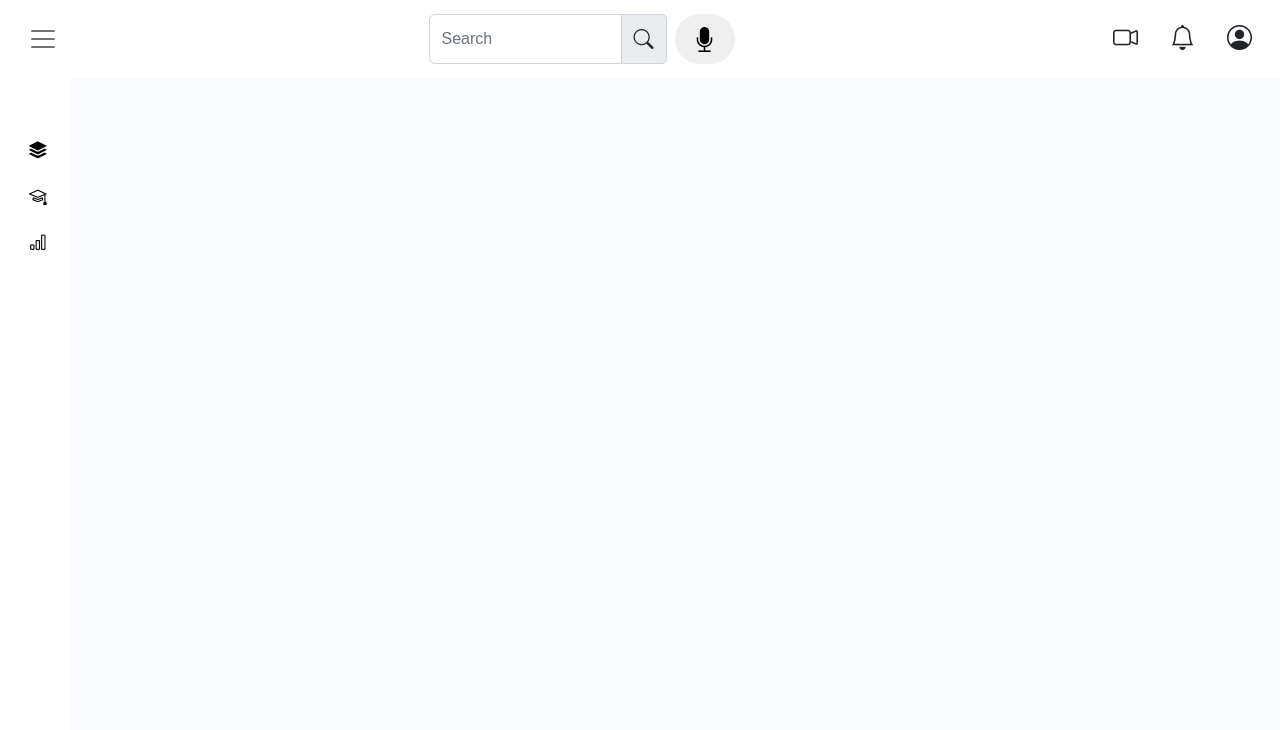
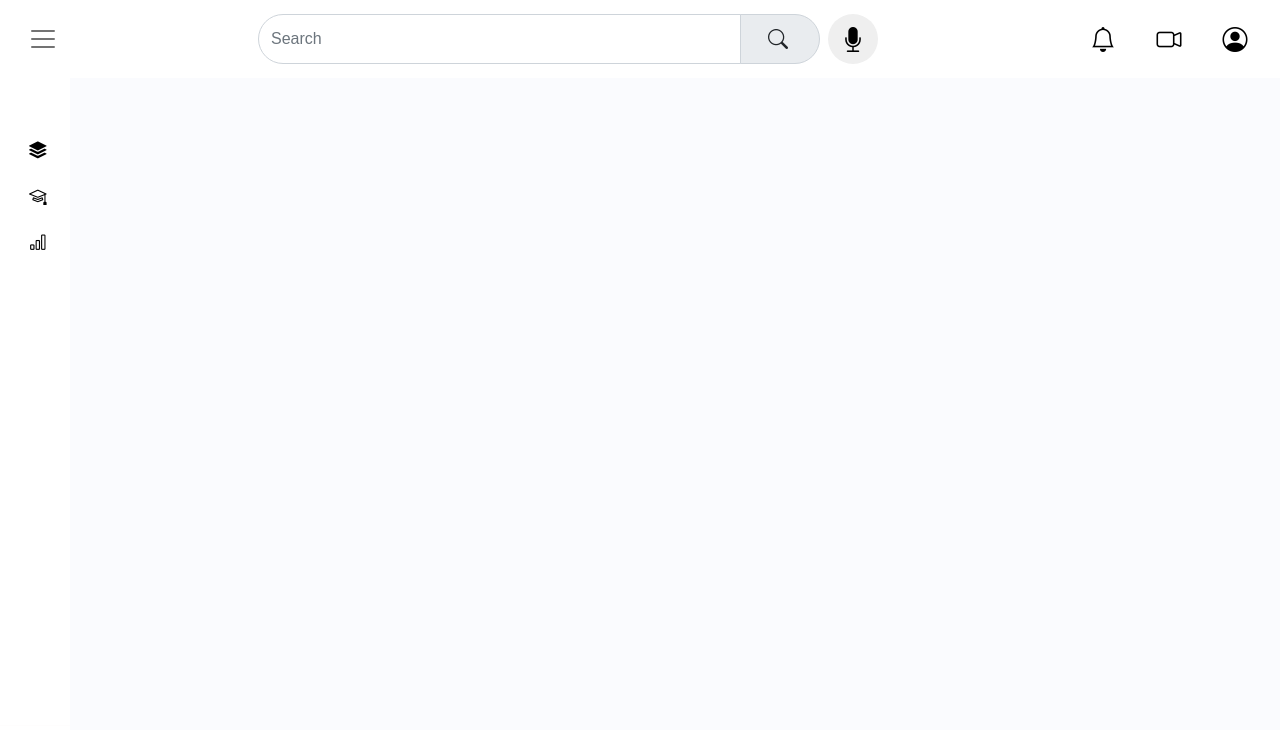
Before and after one commit to manojnamana/nuclues-Project, a plain HTML site: page navbar.html in a window 1280 px wide. Shown: the top 730 px of the page. Drawn offline with nearby package versions, Linux system fonts and the light colour scheme; some icons are missing.

```diff
--- a/navbar.html
+++ b/navbar.html
@@ -182,6 +182,26 @@
 
 
 }
+
+.hi{
+  background-color: transparent;
+}
+.hovered:hover{
+  background-color:#007bff;
+  color:white;
+}
+
+.hovered:hover p {
+  color:white;
+}
+.hovered:hover span {
+  color:white;
+}
+
+.hovered:hover i {
+  color:white;
+}
+
 </style>
 </head>
 <body>
@@ -189,22 +209,25 @@
 
     <nav class="navbar  bg-white fixed-top">
         <div class="container-fluid" >
-          <button class="navbar-toggler toggle-btn" type="button" data-bs-toggle="collapse" data-bs-target="#navbarNavAltMarkup" aria-controls="navbarNavAltMarkup" aria-expanded="false" aria-label="Toggle navigation">
+          <button class="navbar-toggler toggle-btn hovered" type="button" data-bs-toggle="collapse" data-bs-target="#navbarNavAltMarkup" aria-controls="navbarNavAltMarkup" aria-expanded="false" aria-label="Toggle navigation">
             <span class="navbar-toggler-icon"></span>
           </button>
 
-            <div class="input-group w-25">
-              <input type="text" class="form-control " placeholder="Search" >
-              <span class="input-group-text" id="basic-addon1" style="border-top-right-radius: 5px; border-bottom-right-radius: 5px;"><i class="bi bi-search" style="font-size: 20px;"></i>
+            <div class="input-group w-50">
+              <input type="text" class="form-control " placeholder="Search" style="border-top-left-radius: 30px; border-bottom-left-radius: 30px;">
+              <span class="input-group-text hovered" id="basic-addon1" style="border-top-right-radius: 30px; border-bottom-right-radius: 30px; width: 80px;"><i class="bi bi-search" style="font-size: 20px; margin-left: 15px;"></i>
             </span>
-              <button class="m-2  mb-0 p-2 mt-0 " style="border-radius: 100px; border-width: 0px; height:50px; width:60px">
-                <i class="bi bi-mic-fill" style="font-size: 25px;" ></i></button>
+              <button class="m-2  mb-0 p-2 mt-0 hovered" style="border-radius: 50%; border-width: 0px; height:50px; width:50px">
+                <i class="bi bi-mic-fill " style="font-size: 25px;" ></i></button>
               </div>
 
             <div class="d-flex ">
-              <i class="bi bi-camera-video m-3 mb-0 mt-0" style="font-size: 25px;"></i>
-              <i class="bi bi-bell m-3 mb-0 mt-0" style="font-size: 25px;" ></i>
-              <i class="bi bi-person-circle m-3 mb-0 mt-0" style="font-size: 25px;" ></i>
+             <button style="border-radius: 50%; height: 50px; width:50px; border-width: 0px;" class="hovered hi m-2 p-2 mb-0 mt-0">
+              <i class="bi bi-bell" style="font-size: 25px;"></i></button>
+              <button style="border-radius: 50%; height: 50px; width:50px; border-width: 0px;" class="hovered hi m-2 p-2 mb-0 mt-0">
+                <i class="bi bi-camera-video" style="font-size: 25px;"></i></button>
+                <button style="border-radius: 50%; height: 50px; width:50px; border-width: 0px;" class="hovered hi m-2 p-2 mb-0 mt-0">
+                  <i class="bi bi-person-circle" style="font-size: 25px;"></i></button>
             </div>
 
         </div>
```
Also changed, not shown: MCQPage/mcq.html (+2 -3 lines).
